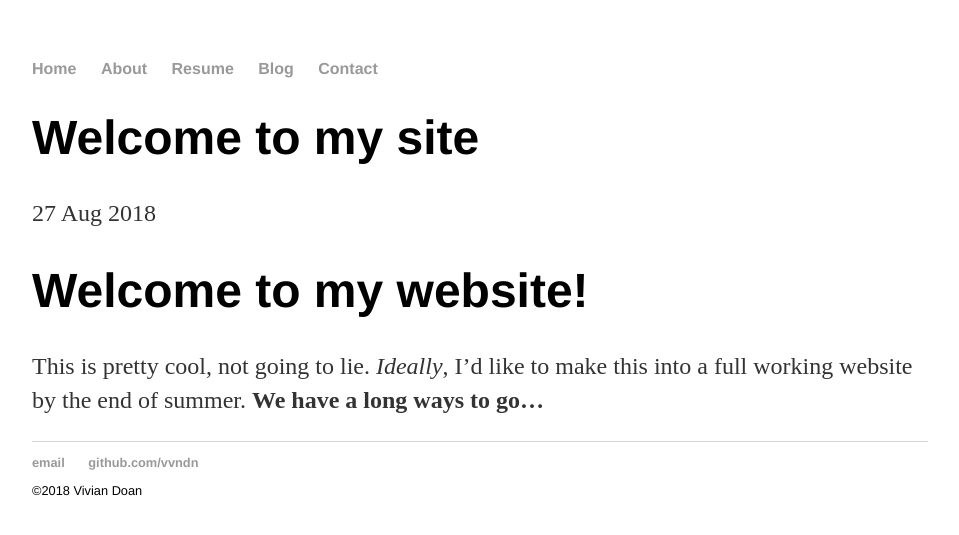
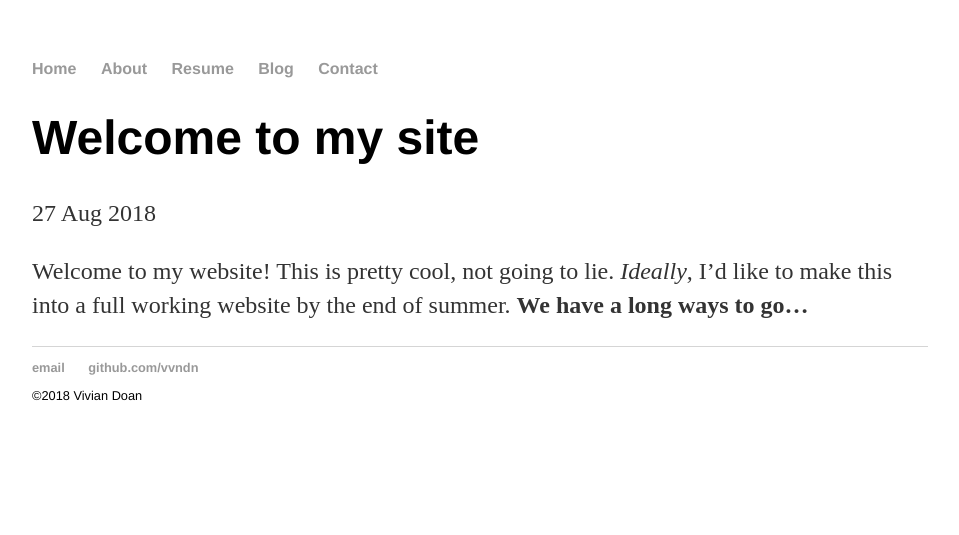
Before and after one commit to vvndn/vvndn.github.io, a Jekyll site: the page built from _posts/2018-08-27-welcome-to-my-site.md, in a window 1280 px wide. Shown: the top 535 px of the page, without its empty margins (160-1119 px from the left). Built offline with Jekyll 4.4.1, drawn with Linux system fonts in a browser that asks for light colours.

```diff
--- a/_posts/2018-08-27-welcome-to-my-site.md
+++ b/_posts/2018-08-27-welcome-to-my-site.md
@@ -4,6 +4,6 @@ title: "Welcome to my site"
 date: 2018-08-27
 ---
 
-# Welcome to my website!
+Welcome to my website!
 This is pretty cool, not going to lie. *Ideally*, I'd like to make this into a full working website by the end of summer.
 **We have a long ways to go...**
```
